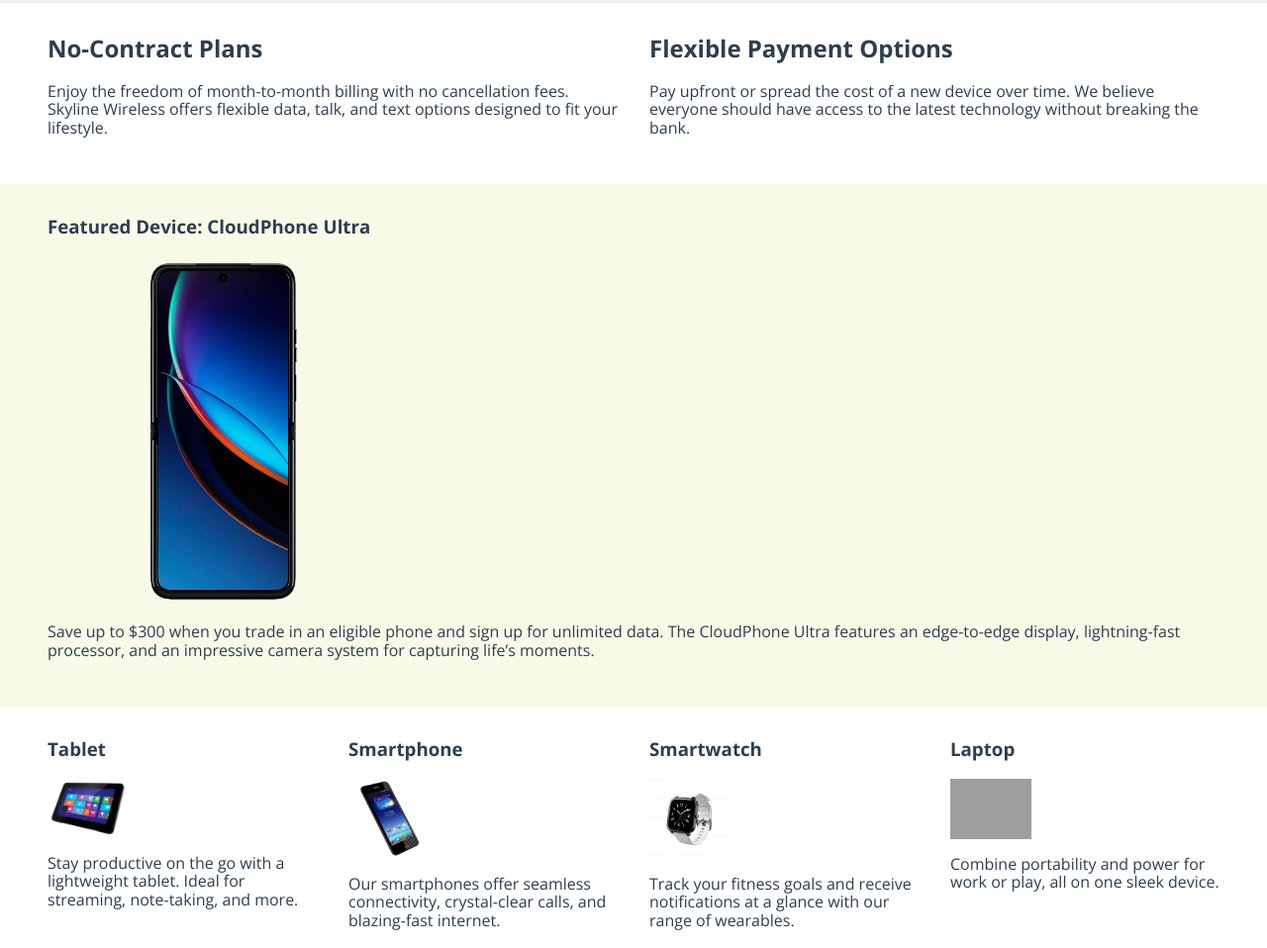
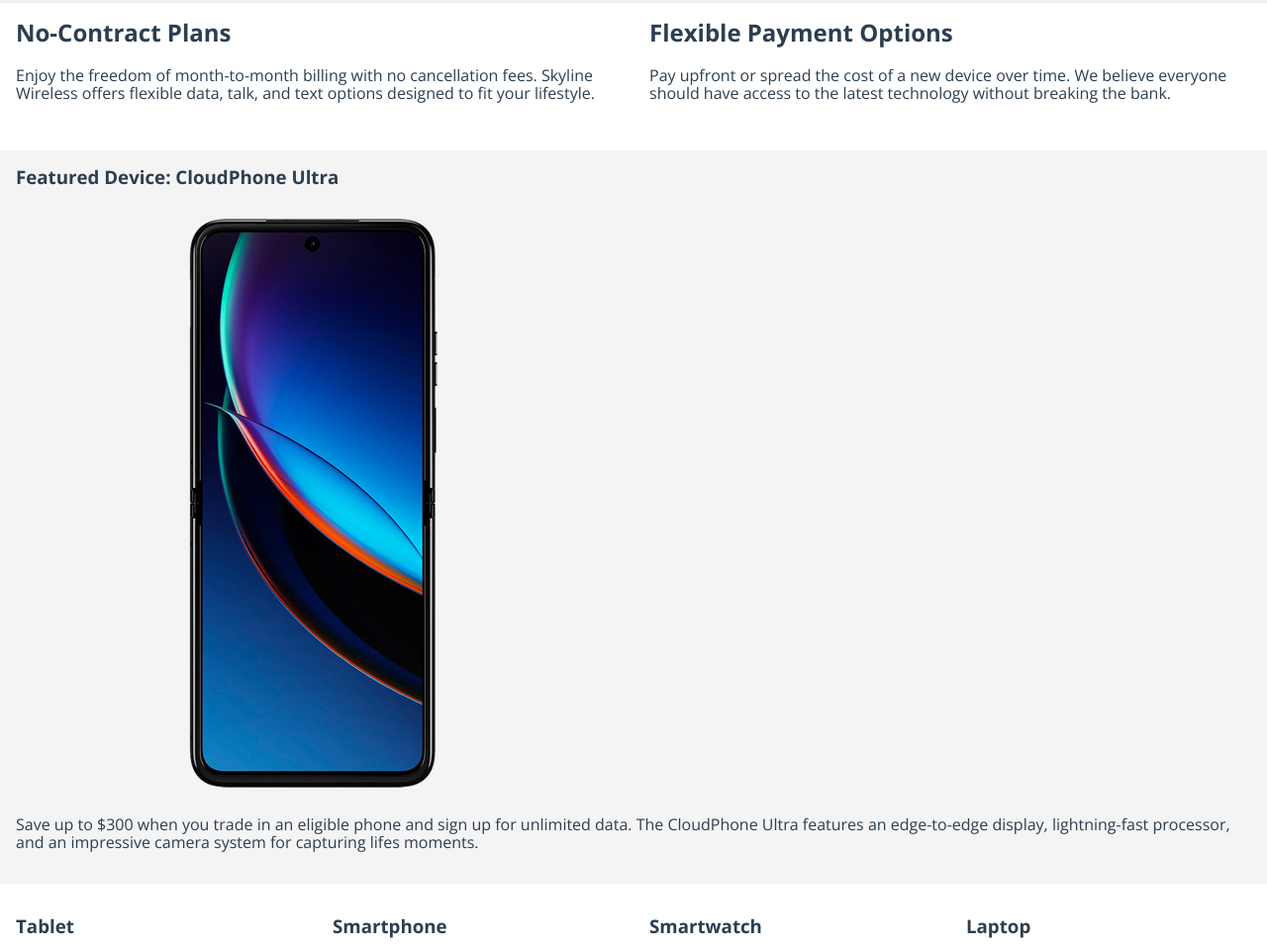
Before and after one commit to AustinTaylor14/X-Mobile, a plain HTML site: page index.html in a window 1280 px wide. Shown: the part 148-1106 px from the top of the page at 99% size. Drawn offline with nearby package versions, Linux system fonts and the light colour scheme; grey boxes are pictures that could not be loaded.

Commit message:
Add files via upload

```diff
--- a/index.html
+++ b/index.html
@@ -5,13 +5,16 @@
   <title>Skyline Wireless</title>
   <meta name="viewport" content="width=device-width, initial-scale=1.0" />
 
+  <!-- Normalize CSS -->
+  <link rel="stylesheet" href="css/normalize.css" />
+
   <!-- Google Font appropriate to target audience -->
   <link
     href="https://fonts.googleapis.com/css2?family=Open+Sans:wght@400;700&display=swap"
     rel="stylesheet"
   />
 
-  <!-- Link to the compiled CSS (after SCSS is processed) -->
+  <!-- Compiled main CSS (after SCSS) -->
   <link rel="stylesheet" href="css/styles.css" />
 </head>
 <body>
@@ -45,7 +48,7 @@
   <main>
     <!-- Row 1: Two columns -->
     <div class="row">
-      <div class="column">
+      <div class="column small-12 medium-6 large-6">
         <h2>No-Contract Plans</h2>
         <p>
           Enjoy the freedom of month-to-month billing with no cancellation fees.
@@ -53,7 +56,7 @@
           to fit your lifestyle.
         </p>
       </div>
-      <div class="column">
+      <div class="column small-12 medium-6 large-6">
         <h2>Flexible Payment Options</h2>
         <p>
           Pay upfront or spread the cost of a new device over time. We believe
@@ -65,21 +68,22 @@
 
     <!-- Row 2: Single column with background highlight -->
     <div class="row bg-highlight">
-      <div class="column">
+      <div class="column small-12 bg">
+
         <h3>Featured Device: CloudPhone Ultra</h3>
-        <img src="images/cloudphone-ultra.png" alt="CloudPhone Ultra" class="float-right"/>
+        <img class="cloudphone-ultra" src="images/cloudphone-ultra.png" alt="CloudPhone Ultra" class="float-right"/>
         <p>
           Save up to $300 when you trade in an eligible phone and sign up for
           unlimited data. The CloudPhone Ultra features an edge-to-edge display,
           lightning-fast processor, and an impressive camera system for capturing
-          life’s moments.
+          lifes moments.
         </p>
       </div>
     </div>
 
     <!-- Row 3: Four columns -->
     <div class="row">
-      <div class="column">
+      <div class="column small-12 medium-9 large-3">
         <h3>Tablet</h3>
         <img src="images/tablet.png" alt="Tablet" />
         <p>
@@ -87,7 +91,7 @@
           streaming, note-taking, and more.
         </p>
       </div>
-      <div class="column">
+      <div class="column small-12 medium-6 large-3">
         <h3>Smartphone</h3>
         <img src="images/smartphone.png" alt="Smartphone" />
         <p>
@@ -95,7 +99,7 @@
           and blazing-fast internet.
         </p>
       </div>
-      <div class="column">
+      <div class="column small-12 medium-6 large-3">
         <h3>Smartwatch</h3>
         <img src="images/smartwatch.png" alt="Smartwatch" />
         <p>
@@ -103,7 +107,7 @@
           our range of wearables.
         </p>
       </div>
-      <div class="column">
+      <div class="column small-12 medium-6 large-3">
         <h3>Laptop</h3>
         <img src="images/laptop.png" alt="Laptop" />
         <p>
--- a/scss/_large.scss
+++ b/scss/_large.scss
@@ -7,13 +7,14 @@
       }
     }
 
+
+
+
     main {
-      .row {
-        padding: 2rem;
 
-        .column {
-          margin: 0 1rem;
-        }
+      @for $i from 1 through 12 {
+        $w: calc($i /12) * 100%;
+          .large-#{$i} {flex-basis: $w;}
       }
     }
   }
--- a/scss/_medium.scss
+++ b/scss/_medium.scss
@@ -22,13 +22,12 @@
     }
 
     main {
-      .row {
-        flex-direction: row;
 
-        .column {
-          flex: 1;
-          margin: 0 1rem;
-        }
+
+      @for $i from 1 through 12 {
+        $w: calc($i /12) * 100%;
+          .medium-#{$i} {flex-basis: $w;}
       }
+
     }
   }
--- a/scss/_small.scss
+++ b/scss/_small.scss
@@ -16,7 +16,7 @@
   align-items: center;
   padding: 1rem;
 
-  background-color: rgb(238,238,238);
+  background-color: rgb(238, 238, 238);
 
   .logo img {
     max-height: 100px;
@@ -68,22 +68,24 @@
 main {
   .row {
     display: flex;
-    flex-direction: column;
-    padding: 1rem;
-
-    &.bg-highlight {
-      background-color: $bg-highlight;
+    flex-wrap: wrap;
+    margin: 0 auto;
+    max-width: 1600px;
   }
 
   .column {
-      margin-bottom: 1rem;
+    box-sizing: border-box;
+    padding: 1rem;
+  }
 
-      h2, h3 {
+
+  h2,
+  h3 {
     margin-top: 0;
   }
 
   img {
-        max-width: 30%;
+    max-width: 80%;
     height: auto;
     display: block;
     margin: 0.5rem 0;
@@ -93,9 +95,25 @@
       margin: 0 0 1rem 1rem;
     }
   }
+ .bg {
+    background-color: #f4f4f4;
+    padding: 1rem;
+    margin: 1rem 0;
+  }
+
+  .cloudphone-ultra {
+    display: block;
+    max-width: 50%;
+
+
+  }
+  @for $i from 1 through 12 {
+    $w: calc($i /12) * 100%;
+      .small-#{$i} {flex-basis: $w;}
   }
 }
-}
+
+
 
 footer {
   text-align: center;
--- a/scss/styles.scss
+++ b/scss/styles.scss
@@ -13,3 +13,9 @@
 @media only screen and (min-width: 64rem) {
 	@import "large";
 }
+
+body {
+	font-family: 'Open Sans', sans-serif;
+	margin: 0;
+	padding: 0;
+  }
```
Also changed, not shown: css/styles.css, css/styles.min.css. Lines whose indentation alone changed are shown as unchanged.
